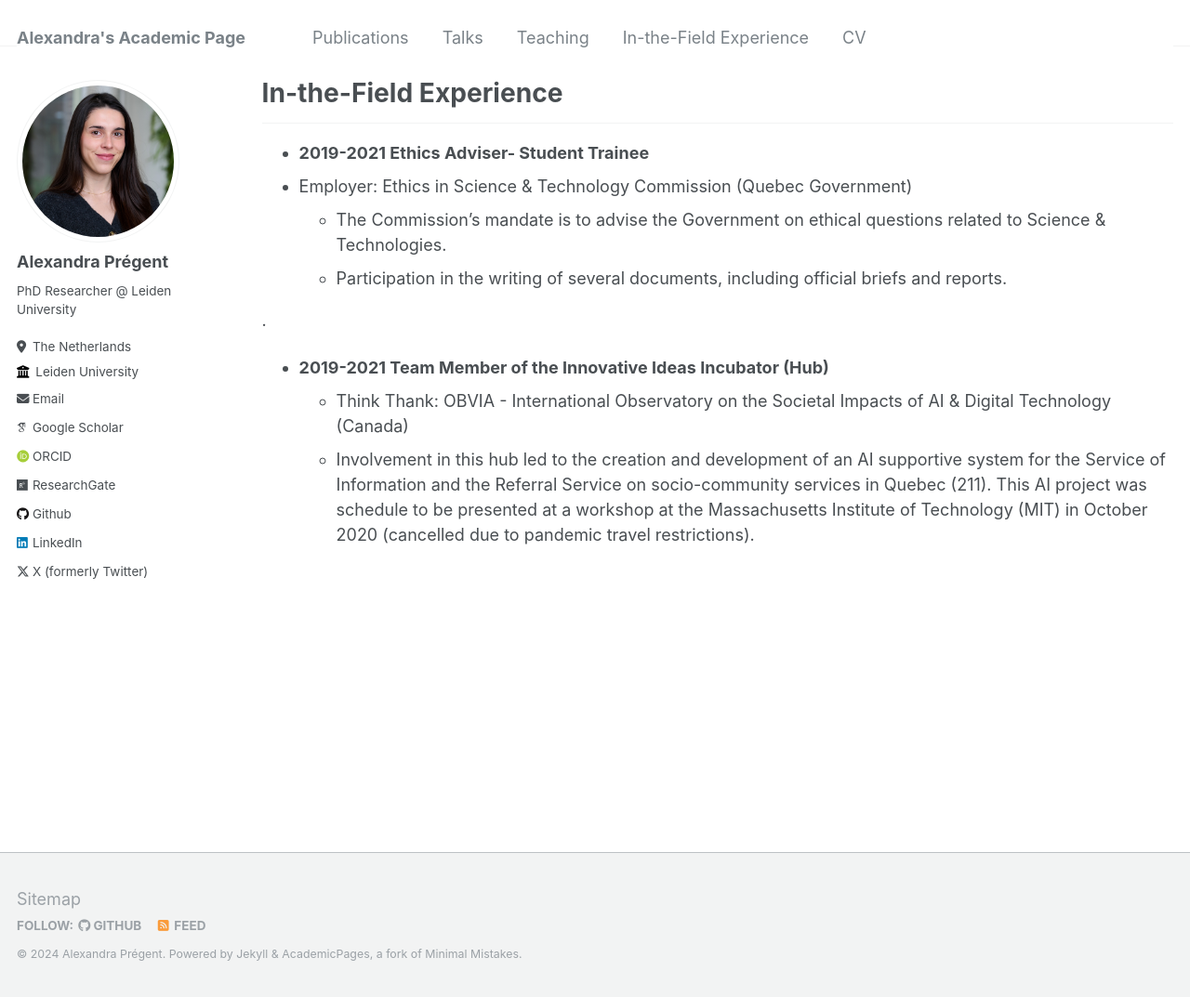
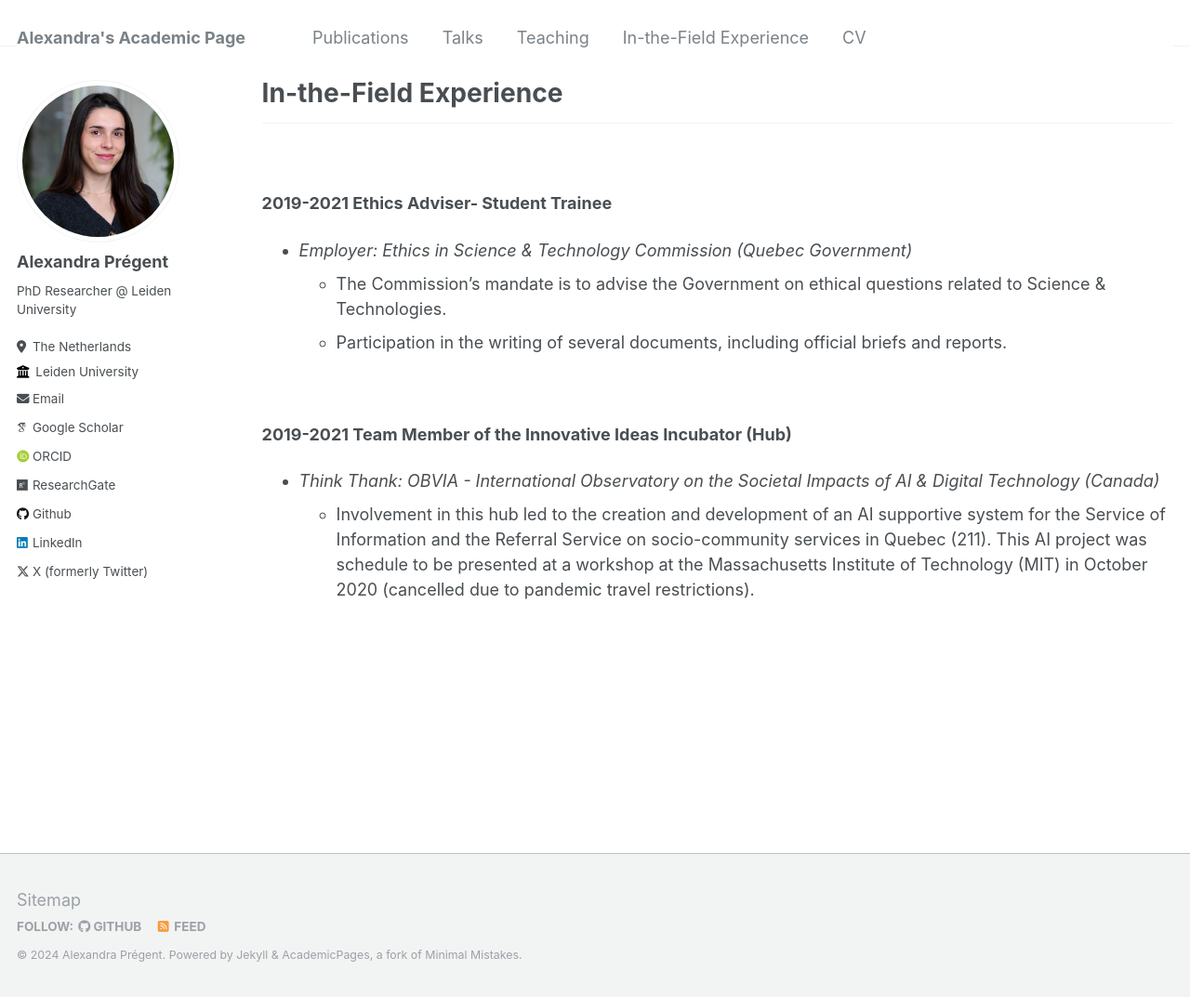
Before and after one commit to AlexandraPregent/AlexandraPregent.github.io, a Jekyll site: the page built from _pages/portfolio.md, in a window 1280 px wide and 1073 px high. Shown: the whole window at 93% size. Built offline with Jekyll 4.4.1, drawn with Linux system fonts in a browser that asks for light colours; some web fonts are replaced.

```diff
--- a/_pages/portfolio.md
+++ b/_pages/portfolio.md
@@ -11,14 +11,16 @@ redirect_from:
 
 ---
 
-
-* **2019-2021 Ethics Adviser- Student Trainee**
-* Employer: Ethics in Science & Technology Commission (Quebec Government)
+\
+\
+**2019-2021 Ethics Adviser- Student Trainee**
+* *Employer: Ethics in Science & Technology Commission (Quebec Government)*
   * The Commission's mandate is to advise the Government on ethical questions related to Science & Technologies.
   * Participation in the writing of several documents, including official briefs and reports.
 
-.
 
-* **2019-2021 Team Member of the Innovative Ideas Incubator (Hub)**
-  * Think Thank: OBVIA - International Observatory on the Societal Impacts of AI & Digital Technology (Canada)
+\
+\
+**2019-2021 Team Member of the Innovative Ideas Incubator (Hub)**
+* *Think Thank: OBVIA - International Observatory on the Societal Impacts of AI & Digital Technology (Canada)*
   * Involvement in this hub led to the creation and development of an AI supportive system for the Service of Information and the Referral Service on socio-community services in Quebec (211). This AI project was schedule to be presented at a workshop at the Massachusetts Institute of Technology (MIT) in October 2020 (cancelled due to pandemic travel restrictions).
```
